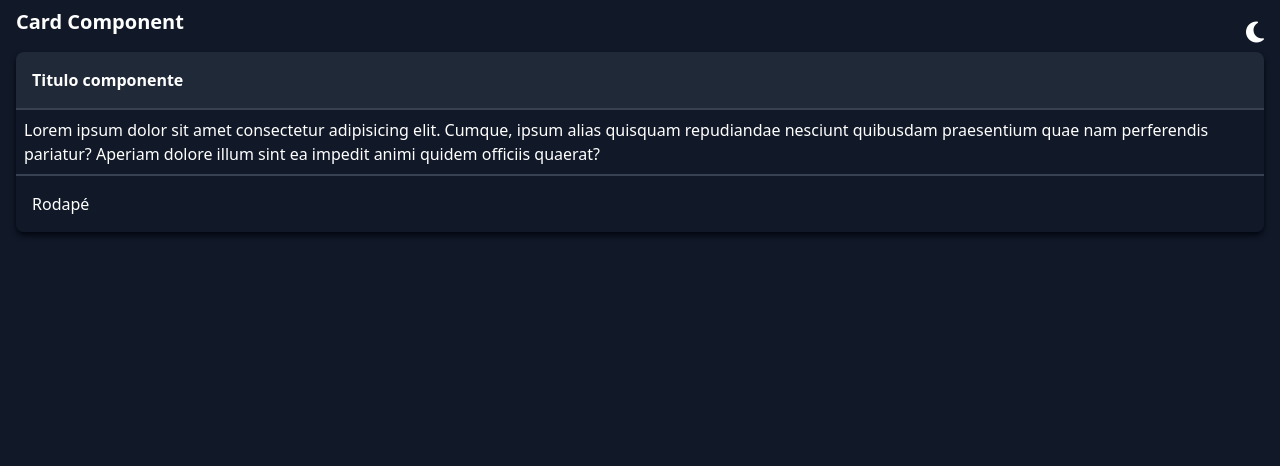
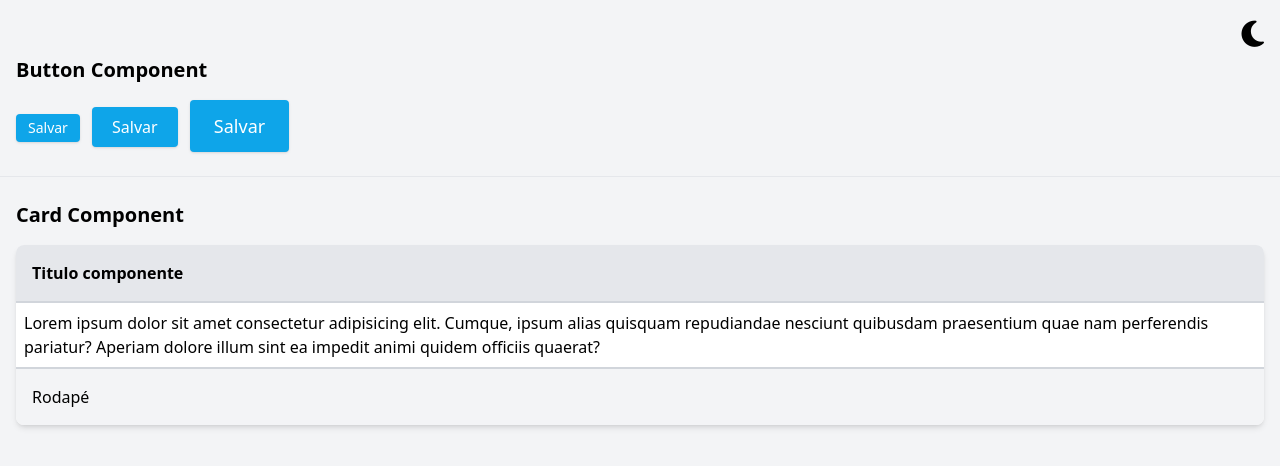
Before and after one commit to 0Carvalh0/estudos-bs-tw, a website: page TW_Tiago-Matos/index.html in a window 1280 px wide. Drawn offline with Linux system fonts and the light colour scheme.

Commit message:
feat: aula 15 - Componente Button

```diff
--- a/TW_Tiago-Matos/index.html
+++ b/TW_Tiago-Matos/index.html
@@ -1,5 +1,5 @@
 <!DOCTYPE html>
-<html lang="pt-BR" class="dark">
+<html lang="pt-BR">
   <head>
     <meta charset="UTF-8" />
     <meta name="viewport" content="width=device-width, initial-scale=1.0" />
@@ -13,6 +13,7 @@
 
     <link
       rel="stylesheet"
+      9
       href="https://cdnjs.cloudflare.com/ajax/libs/font-awesome/6.6.0/css/all.min.css"
       integrity="sha512-Kc323vGBEqzTmouAECnVceyQqyqdsSiqLQISBL29aUW4U/M7pSPA/gEUZQqv1cwx4OnYxTxve5UMg5GT6L4JJg=="
       crossorigin="anonymous"
@@ -23,12 +24,44 @@
     <link rel="stylesheet" href="./output.css" />
   </head>
 
-  <body class="bg-gray-100 dark:bg-gray-900">
-    <button id="darkBtn" class="dark:text-white fixed right-4 top-4 text-2xl">
+  <body class="bg-gray-100 dark:bg-gray-900 space-y-4 py-8">
+    <button id="darkBtn" class="dark:text-white fixed right-4 top-4 text-3xl">
       <i class="fa-solid fa-moon"></i>
     </button>
 
-    <section class="container mx-auto px-4 py-2 space-y-4">
+    <section
+      id="container__ButtonComponent"
+      class="container mx-auto px-4 py-2 space-y-4"
+    >
+      <h1 class="font-bold text-xl dark:text-white">Button Component</h1>
+
+      <div class="container space-x-2">
+        <button
+          class="bg-sky-500 hover:bg-sky-600 text-white dark:text-black text-sm px-3 py-1 rounded shadow active:ring-2 active:scale-90"
+        >
+          Salvar
+        </button>
+
+        <button
+          class="bg-sky-500 hover:bg-sky-600 text-white dark:text-black text-base px-5 py-2 rounded shadow active:ring-2 active:scale-90"
+        >
+          Salvar
+        </button>
+
+        <button
+          class="bg-sky-500 hover:bg-sky-600 text-white dark:text-black text-lg px-6 py-3 rounded shadow active:ring-2 active:scale-90"
+        >
+          Salvar
+        </button>
+      </div>
+    </section>
+
+    <hr />
+
+    <section
+      id="container__CardComponent"
+      class="container mx-auto px-4 py-2 space-y-4"
+    >
       <h1 class="font-bold text-xl dark:text-white">Card Component</h1>
 
       <div
```
Also changed, not shown: TW_Tiago-Matos/output.css.
